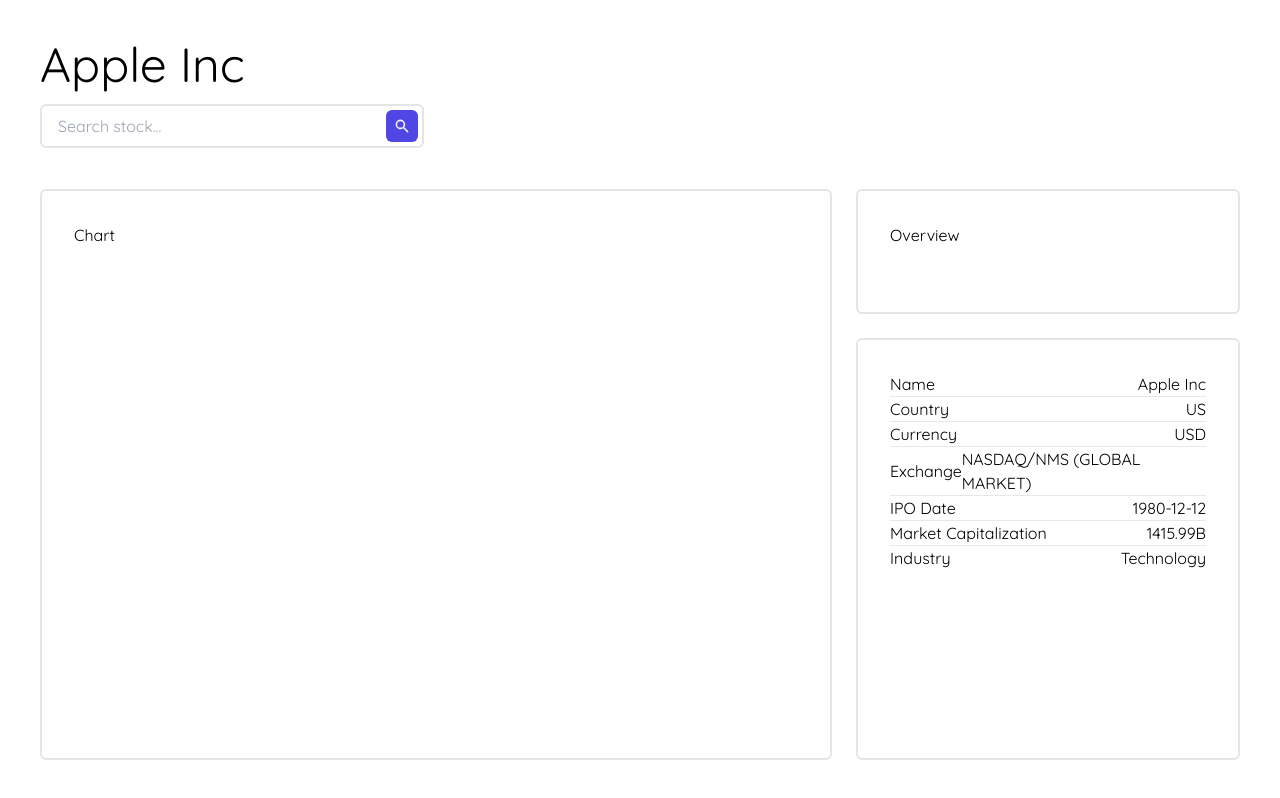
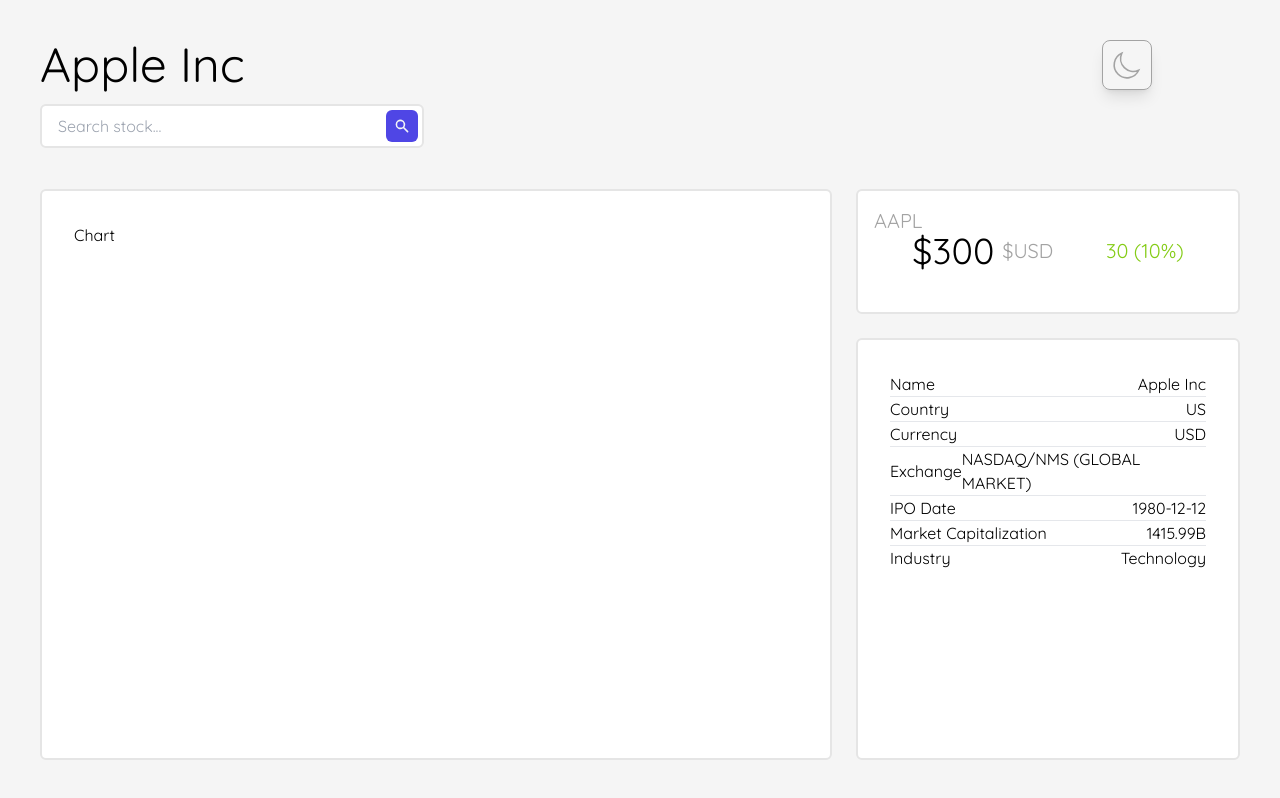
Before and after one commit to ChrisOspina/stock-dashboard, a React (Create React App) app: page / in a window 1280 px wide. Built offline with nearby package versions, Linux system fonts and the light colour scheme.

Commit message:
components completed

```diff
--- a/src/components/Dashboard.jsx
+++ b/src/components/Dashboard.jsx
@@ -3,22 +3,28 @@
 import { mockCompanyDetails } from '../constants/mock'
 import Header from './Header'
 import Details from './Details'
+import Overview from './Overview'
 
-const Dashboard = ()=> {
+const Dashboard = () => {
     return (
         <div className='h-screen grid grid-cols-1 md:grid-cols-2 xl:grid-cols-3
-        grid-rows-8 md:grid-rows-7 xl:grid-rows-5 auto-rows-fr gap-6 p-10 font-quicksand'>
+        grid-rows-8 md:grid-rows-7 xl:grid-rows-5 auto-rows-fr gap-6 p-10 font-quicksand bg-neutral-100'>
             <div className='col-span-1 md:col-span-2 xl:col-span-3 row-span-1 flex justify-start items-start'>
-              <Header name={mockCompanyDetails.name}/>
+                <Header name={mockCompanyDetails.name} />
             </div>
             <div className='md:col-span-2 row-span-4'>
                 <Card>Chart</Card>
             </div>
             <div>
-                <Card>Overview</Card>
+                <Overview
+                    symbol={mockCompanyDetails.ticker}
+                    price={300} change={30}
+                    changePercent={10.0}
+                    currency={"USD"}
+                />
             </div>
             <div className='row-span-2 xl:row-span-3'>
-                <Details details={mockCompanyDetails}/>
+                <Details details={mockCompanyDetails} />
             </div>
         </div>
     )
--- a/src/components/Header.jsx
+++ b/src/components/Header.jsx
@@ -1,12 +1,16 @@
 import react from "react";
 import Search from "./Search";
+import ThemeIcon from "./ThemeIcon";
 
 const Header = ({name}) =>{
     return (
-    <div className="x1:px-32">
-        <h1 className="text-5xl">{name}</h1>
-        <Search/>
-    </div>
+    <>
+        <div className="x1:px-32">
+            <h1 className="text-5xl">{name}</h1>
+            <Search/>
+        </div>
+        <ThemeIcon/>
+    </>
     )
 }
 export default Header;
--- /dev/null
+++ b/src/components/Overview.jsx
@@ -0,0 +1,29 @@
+import React from 'react'
+import Card from './Card';
+
+const Overview = ({ symbol, price, change, changePercent, currency }) => {
+    return (
+        <Card>
+            <span className='absolute left-4 top-4 text-neutral-400 text-lg xl:text-xl 2xl:text-2xl'>
+                {symbol}
+            </span>
+            <div className='w-full h-full flex items-center justify-around'>
+                <span className='text-2xl xl:text-4xl 2xl:text-5xl flex items-center'>
+                    ${price}
+                    <span className=' text-lg xl:text-xl 2xl:text-2xl  text-neutral-400 m-2'>
+                        ${currency}
+                    </span>
+                </span>
+                <span className={`text-lg xl:text-xl 2xl:text-2xl
+                ${change > 0 ? "text-lime-500" : "text-red-500"
+                    }`}
+                >
+                    {change} <span>({changePercent}%)</span>
+                </span>
+            </div>
+        </Card>
+
+    );
+}
+
+export default Overview
--- /dev/null
+++ b/src/components/ThemeIcon.jsx
@@ -0,0 +1,12 @@
+import { MoonIcon } from '@heroicons/react/solid'
+import React from 'react'
+
+const ThemeIcon = ()=> {
+    return (
+        <button className='rounded-lg border-1 border-neutral-400 p-2 absolute right-8 xl:right-32 shadow-lg'>
+            <MoonIcon className='h-8 w-8 cursor-pointer stroke-1 fill-none stroke-neutral-400 '/>
+        </button>
+    )
+}
+
+export default ThemeIcon
```
